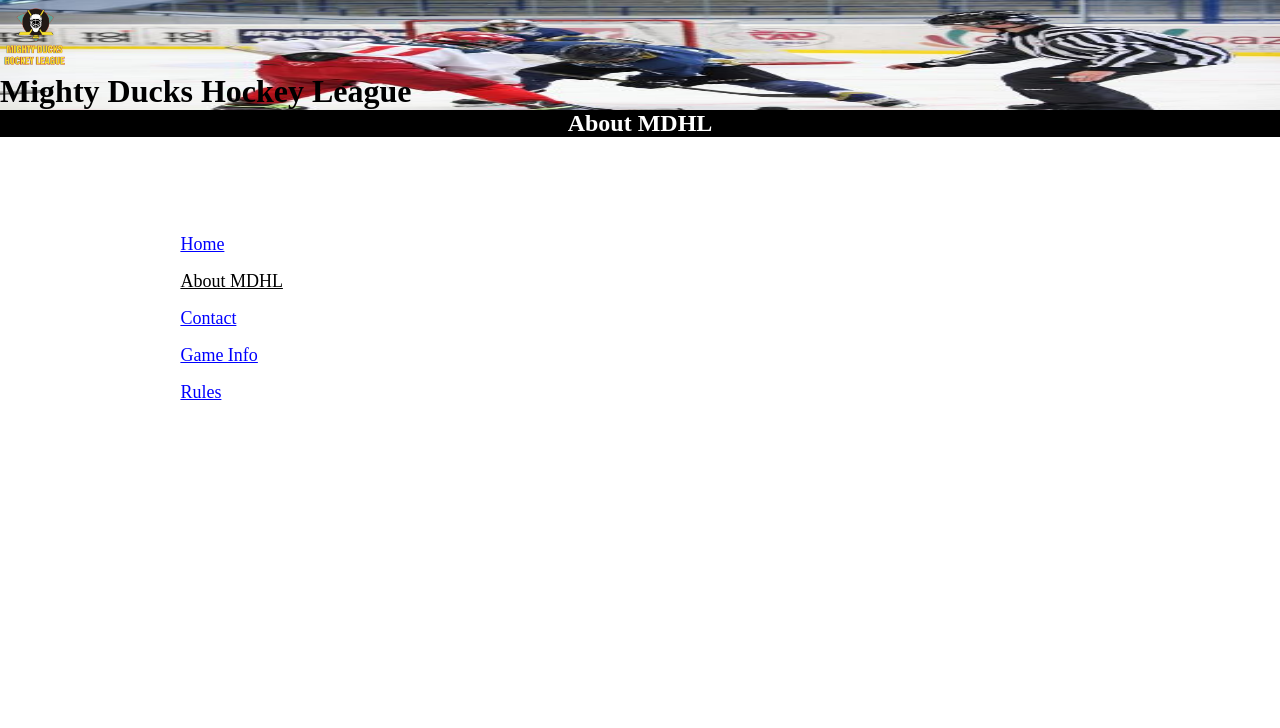
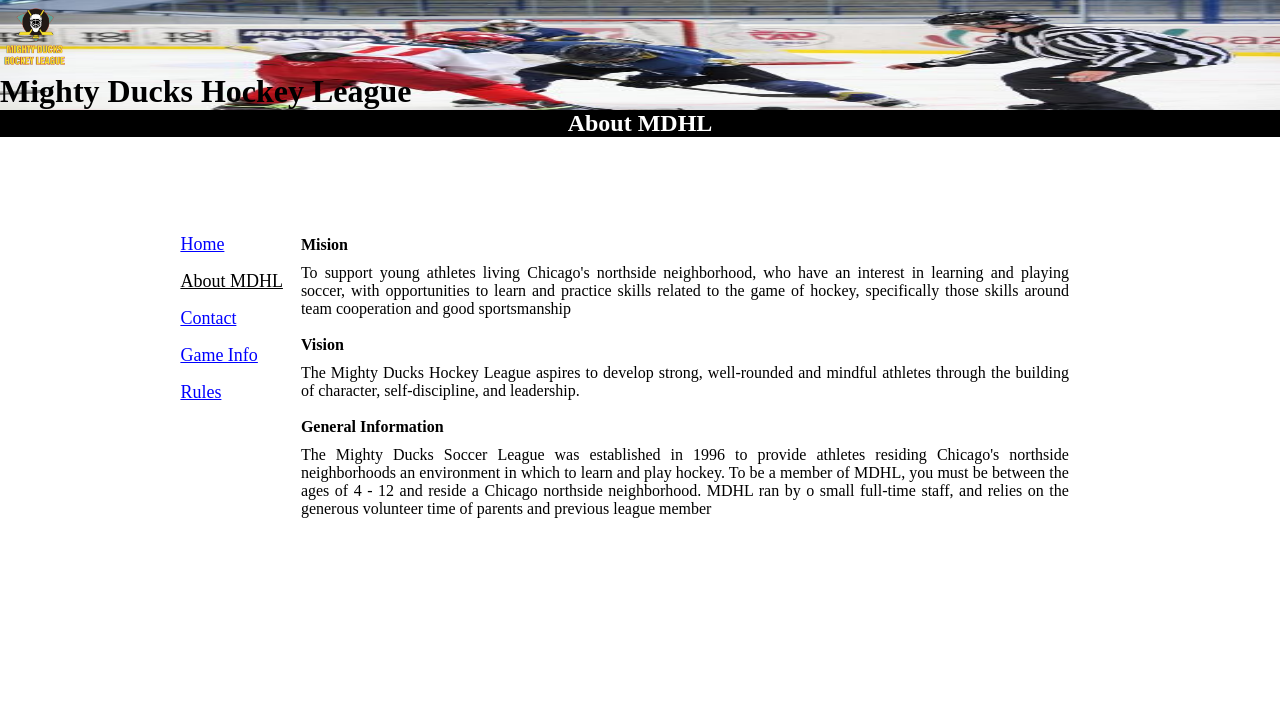
Before and after one commit to MariadelosAngelesParedesR/Class-Boot-Front---End, a plain HTML site: page Introduccion html/About_MDHL.html in a window 1280 px wide. Shown: the top 728 px of the page. Drawn offline with Linux system fonts and the light colour scheme.

Commit message:
aplicacion de estilo display

```diff
--- a/assets/Estilos/index.css
+++ b/assets/Estilos/index.css
@@ -4,6 +4,11 @@
     margin: 0;
     padding: 0;
     box-sizing: border-box;
+
+}
+
+body{
+    background-color: #ffffff;
 }
 
 
@@ -114,12 +119,10 @@ h5{
 
 .contenido_mision{
     display: inline-flex;
+    float: none;
     margin-right: 2px;
-    /* top: 200px;
-    left: 224px; */
-    float: right;
-    margin-right: 2px;
-    padding: 25vw;
+    width: 60vw;
+    overflow: visible;
 
 }
 
@@ -162,6 +165,7 @@ h4{
 .tabla_game{
     background-color: rgb(228, 224, 234);
     display: table;
+
     width: 60vw;
     height: 30vh;
     border-collapse: collapse; /*junta todos los bordes, comparte, no los separa*/
```
